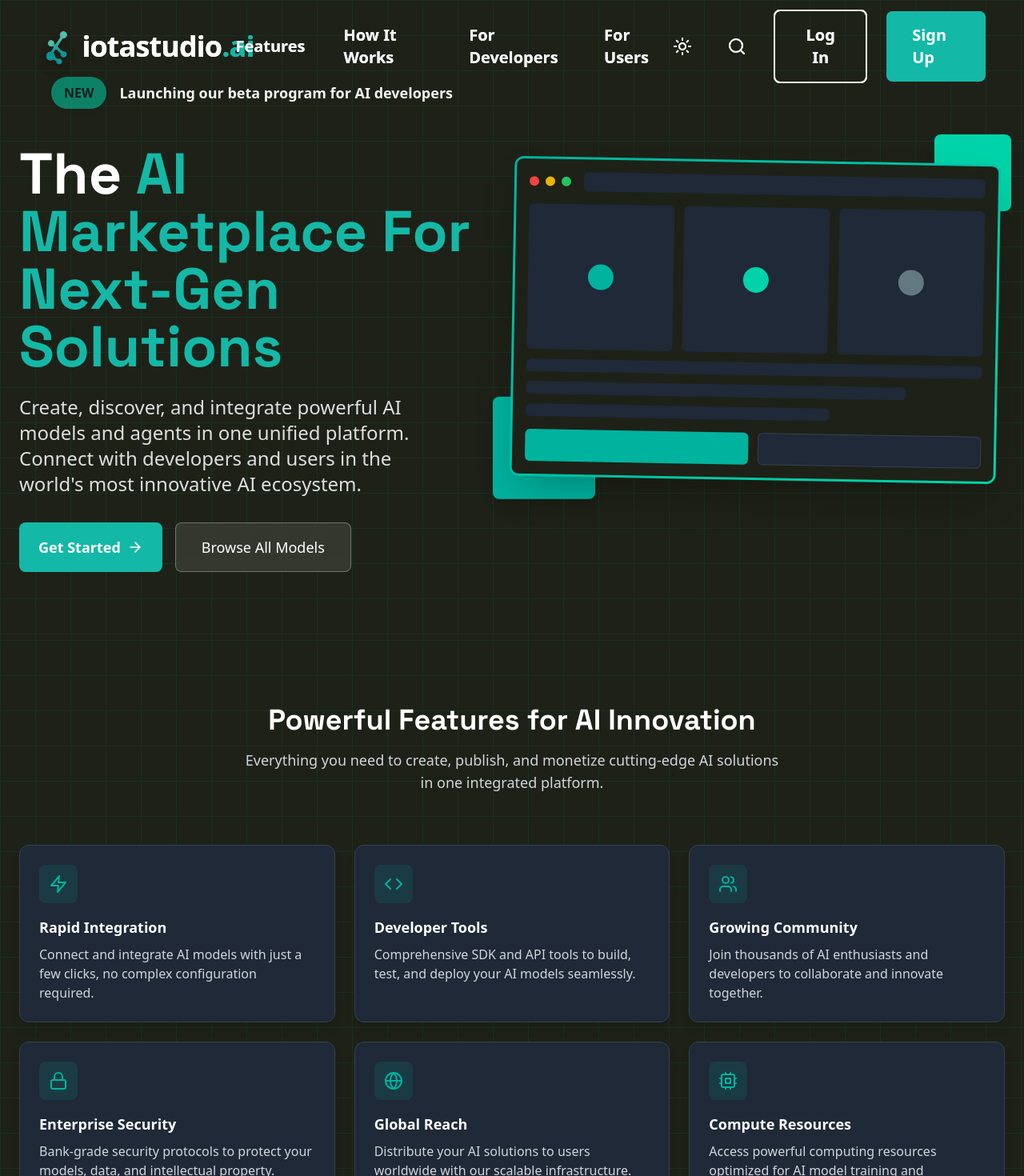
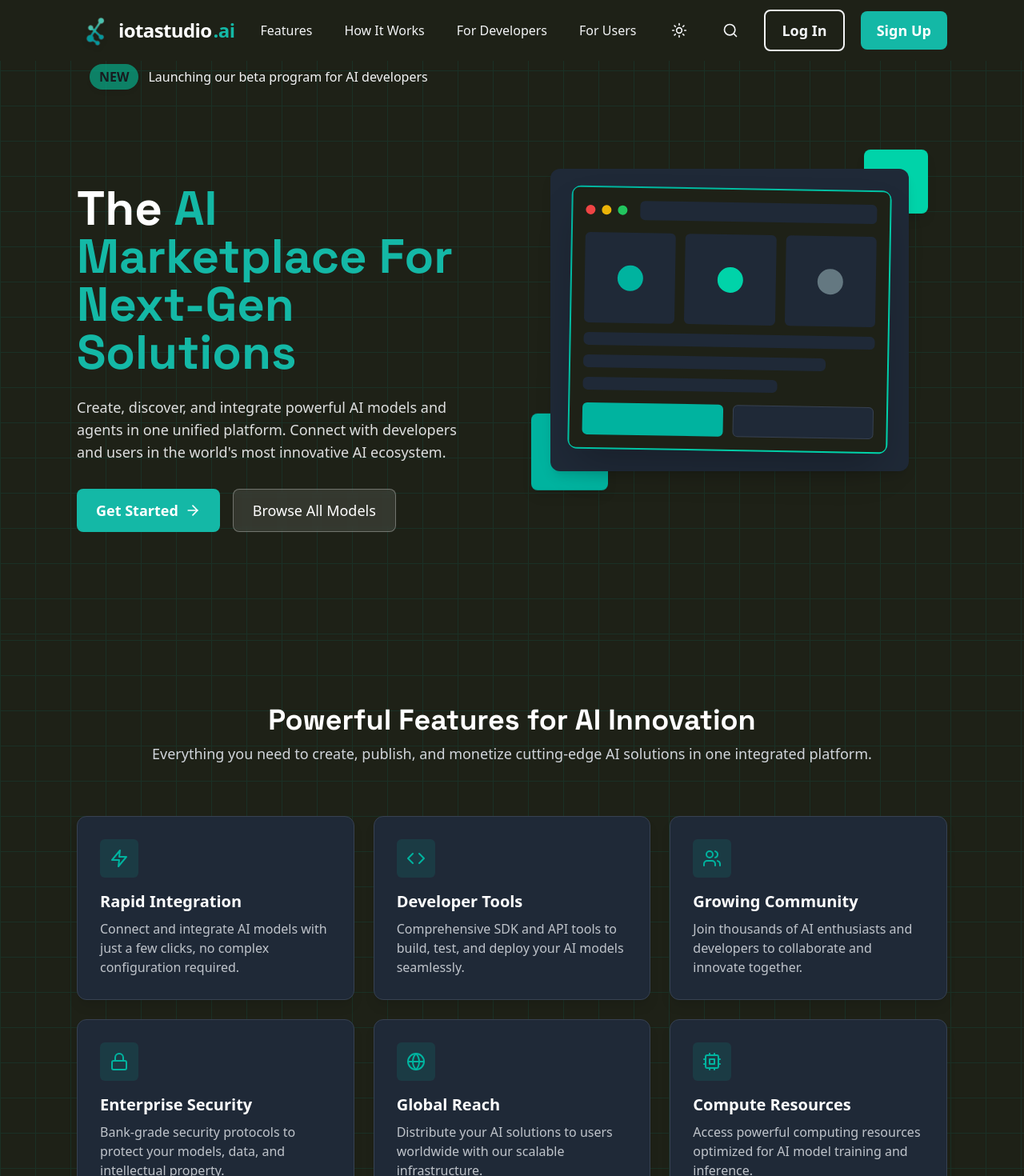
Before and after one commit to AIStudio-Agent/AI-Studio-Core, a React (Vite) app: page / in a window 1280 px wide. Shown: the top 1470 px of the page at 80% size. Built offline with nearby package versions, Linux system fonts and the light colour scheme.

Commit message:
Fix navbar styling and theme sync with feature cards

```diff
--- a/src/components/Cta.tsx
+++ b/src/components/Cta.tsx
@@ -24,7 +24,7 @@ const Cta: React.FC = () => {
         style={{ animationDelay: '1s' }}
       />
 
-      <div className="container mx-auto px-4 md:px-6 relative z-10">
+      <div className="w-full px-4 sm:px-8 md:px-12 lg:px-20 xl:px-24 relative z-10">
         <div className="max-w-4xl mx-auto text-center">
           <h2 className="font-['Space_Grotesk'] text-3xl md:text-4xl lg:text-5xl font-bold mb-6 text-black dark:text-white">
             Ready to Transform Your AI Journey?
--- a/src/components/Features.tsx
+++ b/src/components/Features.tsx
@@ -21,19 +21,17 @@ const FeatureCard: React.FC<FeatureCardProps> = ({ icon, title, description }) =
         boxShadow: `0 4px 15px ${colors.primary[500]}40`,
         transition: { type: 'spring', stiffness: 200, damping: 18 },
       }}
-      className="bg-[#F3F4F6] dark:bg-neutral-800 rounded-xl p-6 shadow-lg transition-all
-                border border-neutral-200 dark:border-neutral-700 cursor-pointer hover:backdrop-blur-md"
+      className="bg-[#F3F4F6] dark:bg-neutral-800 rounded-xl p-6 xl:p-7 shadow-lg transition-all border border-neutral-200 dark:border-neutral-700 cursor-pointer hover:backdrop-blur-md"
     >
       <div
-        className="w-12 h-12 rounded-lg flex items-center justify-center mb-4"
+        className="w-12 h-12 rounded-md flex items-center justify-center mb-4"
         style={{ backgroundColor: `${colors.primary[500]}20` }}
       >
         {icon}
       </div>
-      <h3 className="text-lg font-semibold mb-2 text-neutral-900 dark:text-white">{title}</h3>
-      <p className="text-neutral-700 dark:text-neutral-300">{description}</p>
+      <h3 className="text-xl font-semibold mb-2 text-neutral-900 dark:text-white">{title}</h3>
+      <p className="text-base text-neutral-700 dark:text-neutral-300 opacity-90">{description}</p>
     </motion.div>
-
   );
 };
 
@@ -72,7 +70,7 @@ const Features: React.FC = () => {
   ];
 
   return (
-    <section id="features" className="relative py-20 bg-white dark:bg-[#1E2117] transition-colors overflow-hidden">
+    <section id="features" className="relative py-20 bg-white dark:bg-[#1E2117] transition-colors overflow-hidden w-full">
       {/* Background Grid */}
       <div className="absolute inset-0 z-0 opacity-10 pointer-events-none">
         <div
@@ -86,10 +84,10 @@ const Features: React.FC = () => {
       </div>
 
       {/* Content */}
-      <div className="relative z-10 container mx-auto px-4 md:px-6">
+      <div className="relative z-10 w-full px-4 sm:px-8 md:px-12 lg:px-20 xl:px-24">
         <div className="text-center mb-16">
           <motion.h2
-            className="font-['Space_Grotesk'] text-3xl md:text-4xl font-bold mb-4 text-neutral-900 dark:text-white"
+            className="font-['Space_Grotesk'] text-3xl md:text-4xl font-bold text-neutral-900 dark:text-white"
             initial={{ opacity: 0, y: -30 }}
             whileInView={{ opacity: 1, y: 0 }}
             transition={{ duration: 0.5 }}
@@ -98,7 +96,7 @@ const Features: React.FC = () => {
             Powerful Features for AI Innovation
           </motion.h2>
           <motion.p
-            className="text-lg text-neutral-700 dark:text-neutral-300 max-w-2xl mx-auto"
+            className="text-lg text-neutral-700 dark:text-neutral-300 opacity-90 mt-2"
             initial={{ opacity: 0 }}
             whileInView={{ opacity: 1 }}
             transition={{ delay: 0.2, duration: 0.5 }}
@@ -108,7 +106,7 @@ const Features: React.FC = () => {
           </motion.p>
         </div>
 
-        <div className="grid grid-cols-1 md:grid-cols-2 lg:grid-cols-3 gap-6">
+        <div className="w-full grid grid-cols-1 md:grid-cols-2 lg:grid-cols-3 gap-6">
           {features.map((feature, index) => (
             <FeatureCard
               key={index}
--- a/src/components/Footer.tsx
+++ b/src/components/Footer.tsx
@@ -4,7 +4,7 @@ import { Github, Linkedin, Mail } from 'lucide-react';
 const Footer: React.FC = () => {
   return (
     <footer className="relative bg-white dark:bg-[#1E2117] py-12 overflow-hidden">
-      <div className="relative z-10 container mx-auto px-4 md:px-6">
+      <div className="relative z-10 w-full px-4 sm:px-8 md:px-12 lg:px-20 xl:px-24">
         <div className="grid grid-cols-1 md:grid-cols-2 lg:grid-cols-5 gap-8">
           {/* Logo and description */}
           <div className="lg:col-span-2">
--- a/src/components/Header.tsx
+++ b/src/components/Header.tsx
@@ -18,62 +18,62 @@ const Header: React.FC = () => {
   }, [isLandingPage]);
 
   const commonLinkClasses =
-    'text-lg xl:text-xl font-semibold transition-colors text-neutral-900 dark:text-neutral-100 hover:text-teal-500';
+    'text-sm md:text-base font-medium transition-colors text-neutral-900 dark:text-neutral-100 hover:text-teal-500';
 
   const iconButtonClass =
-    'flex items-center justify-center w-12 h-12 xl:w-14 xl:h-14 rounded-full hover:bg-black/10 dark:hover:bg-white/10 transition-colors';
+    'flex items-center justify-center w-10 h-10 md:w-11 md:h-11 rounded-full hover:bg-black/10 dark:hover:bg-white/10 transition-colors';
 
   const borderButtonClass =
-    'px-6 py-3 xl:px-8 xl:py-4 text-lg xl:text-xl font-semibold rounded-lg transition-all border-2 text-center';
+    'px-4 py-2 md:px-5 md:py-2.5 text-base md:text-lg font-semibold rounded-lg transition-all border-2 text-center';
 
   return (
     <header
       className={`fixed w-full z-50 transition-all duration-300 ${
         isScrolled
-          ? 'backdrop-blur-sm shadow-lg py-2 bg-white/90 dark:bg-[rgba(31,41,55,0.95)]'
-          : 'py-3 bg-white dark:bg-transparent'
+          ? 'backdrop-blur-sm shadow-md py-2 bg-[#F3F4F6] dark:bg-neutral-800'
+          : 'py-3 bg-white dark:bg-[#1E2117]'
       }`}
     >
-      <div className="container mx-auto px-4 md:px-8 lg:px-12">
+      <div className="w-full px-4 sm:px-8 md:px-12 lg:px-20 xl:px-24">
         <div className="flex items-center justify-between">
           {/* Logo */}
           <Link to="/" className="flex items-center">
             <img
               src="/iotastudiologo.png"
               alt="iotastudio logo"
-              className="h-12 w-12 mr-4 drop-shadow-lg object-contain"
+              className="h-10 w-10 mr-3 drop-shadow-md object-contain"
             />
-            <div className="flex items-center">
-              <span className="text-2xl md:text-3xl lg:text-4xl font-bold tracking-tight text-neutral-900 dark:text-white">
+            <div className="flex items-center leading-tight">
+              <span className="text-xl sm:text-2xl font-bold tracking-tight text-neutral-900 dark:text-white">
                 iotastudio
               </span>
-              <span className="text-2xl md:text-3xl lg:text-4xl font-bold tracking-tight text-teal-500">
+              <span className="text-xl sm:text-2xl font-bold tracking-tight text-teal-500 ml-0.5">
                 .ai
               </span>
             </div>
           </Link>
 
-          {/* Nav */}
-          <nav className="hidden lg:flex items-center space-x-8 xl:space-x-12">
+          {/* Desktop Nav */}
+          <nav className="hidden lg:flex items-center space-x-6 xl:space-x-10">
             {['#features', '#how-it-works', '#for-developers', '#for-users'].map((href) => (
               <a key={href} href={href} className={commonLinkClasses}>
-                {href.replace('#', '').replace(/-/g, ' ').replace(/\b\w/g, c => c.toUpperCase())}
+                {href.replace('#', '').replace(/-/g, ' ').replace(/\b\w/g, (c) => c.toUpperCase())}
               </a>
             ))}
           </nav>
 
-          {/* Desktop Icons */}
-          <div className="hidden lg:flex items-center space-x-4 xl:space-x-6">
+          {/* Icons + Auth Buttons */}
+          <div className="hidden lg:flex items-center space-x-3 xl:space-x-5">
             <button onClick={toggleTheme} className={iconButtonClass} aria-label="Toggle theme">
               {theme === 'dark' ? (
-                <Sun size={24} className="text-neutral-900 dark:text-neutral-100" />
+                <Sun size={20} className="text-neutral-900 dark:text-neutral-100" />
               ) : (
-                <Moon size={24} className="text-neutral-900 dark:text-neutral-100" />
+                <Moon size={20} className="text-neutral-900 dark:text-neutral-100" />
               )}
             </button>
 
             <button className={iconButtonClass} aria-label="Search">
-              <Search size={24} className="text-neutral-900 dark:text-neutral-100" />
+              <Search size={20} className="text-neutral-900 dark:text-neutral-100" />
             </button>
 
             <Link
@@ -85,7 +85,7 @@ const Header: React.FC = () => {
 
             <Link
               to="/signup"
-              className="px-6 py-3 xl:px-8 xl:py-4 text-lg xl:text-xl font-semibold rounded-lg text-white bg-teal-500 hover:bg-teal-600 transition-colors"
+              className="px-4 py-2 md:px-5 md:py-2.5 text-base md:text-lg font-semibold rounded-lg text-white bg-teal-500 hover:bg-teal-600 transition-colors"
             >
               Sign Up
             </Link>
@@ -98,9 +98,9 @@ const Header: React.FC = () => {
             aria-label="Toggle menu"
           >
             {isMobileMenuOpen ? (
-              <X size={28} className="text-neutral-900 dark:text-neutral-100" />
+              <X size={26} className="text-neutral-900 dark:text-neutral-100" />
             ) : (
-              <Menu size={28} className="text-neutral-900 dark:text-neutral-100" />
+              <Menu size={26} className="text-neutral-900 dark:text-neutral-100" />
             )}
           </button>
         </div>
@@ -109,16 +109,16 @@ const Header: React.FC = () => {
       {/* Mobile Menu */}
       {isMobileMenuOpen && (
         <div className="lg:hidden absolute w-full left-0 top-full bg-white dark:bg-[#1E2117] border-t border-neutral-300 dark:border-neutral-800 backdrop-blur-sm transition-colors">
-          <div className="container mx-auto px-6 py-4">
+          <div className="px-6 py-4">
             <nav className="flex flex-col space-y-4">
-              {['#features', '#for-developers', '#for-users'].map((href) => (
+              {['#features', '#how-it-works', '#for-developers', '#for-users'].map((href) => (
                 <a
                   key={href}
                   href={href}
                   className={`${commonLinkClasses} py-2`}
                   onClick={() => setIsMobileMenuOpen(false)}
                 >
-                  {href.replace('#', '').replace(/-/g, ' ').replace(/\b\w/g, c => c.toUpperCase())}
+                  {href.replace('#', '').replace(/-/g, ' ').replace(/\b\w/g, (c) => c.toUpperCase())}
                 </a>
               ))}
 
@@ -132,7 +132,7 @@ const Header: React.FC = () => {
                 </Link>
                 <Link
                   to="/signup"
-                  className={`${borderButtonClass} border-neutral-900 text-neutral-900 dark:border-neutral-100 dark:text-neutral-100 hover:bg-black/10 dark:hover:bg-white/10`}
+                  className={`${borderButtonClass} bg-teal-500 text-white hover:bg-teal-600`}
                   onClick={() => setIsMobileMenuOpen(false)}
                 >
                   Sign Up
@@ -141,13 +141,13 @@ const Header: React.FC = () => {
 
               <button
                 onClick={toggleTheme}
-                className="mt-4 flex items-center justify-center w-12 h-12 rounded-full hover:bg-black/10 dark:hover:bg-white/10 transition-colors"
+                className="mt-4 flex items-center justify-center w-10 h-10 rounded-full hover:bg-black/10 dark:hover:bg-white/10 transition-colors"
                 aria-label="Toggle theme"
               >
                 {theme === 'dark' ? (
-                  <Sun size={24} className="text-neutral-900 dark:text-neutral-100" />
+                  <Sun size={20} className="text-neutral-900 dark:text-neutral-100" />
                 ) : (
-                  <Moon size={24} className="text-neutral-900 dark:text-neutral-100" />
+                  <Moon size={20} className="text-neutral-900 dark:text-neutral-100" />
                 )}
               </button>
             </nav>
--- a/src/components/Hero.tsx
+++ b/src/components/Hero.tsx
@@ -1,6 +1,6 @@
 import React, { useState, useEffect, useRef } from 'react';
 import { ArrowRight } from 'lucide-react';
-import { Link, useNavigate } from 'react-router-dom';
+import { Link } from 'react-router-dom';
 import { colors } from '../theme/colors';
 
 const Hero: React.FC = () => {
@@ -26,7 +26,7 @@ const Hero: React.FC = () => {
     const animate = (timestamp: number) => {
       if (!startTimeRef.current) startTimeRef.current = timestamp;
       const elapsed = timestamp - startTimeRef.current;
-      const targetChars = Math.min(fullText.length, elapsed * charsPerSecond / 1000);
+      const targetChars = Math.min(fullText.length, (elapsed * charsPerSecond) / 1000);
 
       while (charAccumulator < targetChars && currentIndex < fullText.length) {
         charAccumulator += charsPerFrame;
@@ -56,10 +56,11 @@ const Hero: React.FC = () => {
   return (
     <section className="relative min-h-screen flex flex-col justify-center overflow-hidden bg-white dark:bg-[#1E2117] transition-colors">
       {/* NEW Badge */}
-  <div className="absolute top-24 left-7 md:left-16 z-20">
+      <div className="absolute top-20 left-16 sm:left-[5.5rem] md:left-[6.5rem] lg:left-[7rem] z-20">
+
         <div className="flex items-center">
           <span
-        className="px-4 py-2 text-sm md:text-base font-semibold rounded-full mr-4 animate-pulse shadow-md"
+            className="px-3 py-1 text-xs sm:text-sm md:text-base font-semibold rounded-full mr-3 animate-pulse shadow-md"
             style={{
               backgroundColor: colors.accent[500],
               color: '#111827',
@@ -67,14 +68,14 @@ const Hero: React.FC = () => {
           >
             NEW
           </span>
-      <span className="text-base md:text-lg font-semibold text-neutral-900 dark:text-neutral-100">
+          <span className="text-sm sm:text-base font-medium text-neutral-900 dark:text-neutral-100">
             Launching our beta program for AI developers
           </span>
         </div>
       </div>
 
       {/* Grid Overlay */}
-  <div className="absolute inset-0 opacity-10 z-0">
+      <div className="absolute inset-0 opacity-10 z-0 pointer-events-none">
         <div
           className="absolute inset-0"
           style={{
@@ -85,31 +86,31 @@ const Hero: React.FC = () => {
         />
       </div>
 
-  {/* Main Container */}
-  <div className="container mx-auto px-4 md:px-6 relative z-10">
+      {/* Main Content */}
+      <div className="w-full px-4 sm:px-8 md:px-12 lg:px-20 xl:px-24 relative z-10">
         <div className="flex flex-col lg:flex-row items-start lg:items-center min-h-screen lg:min-h-0">
           {/* Left Section */}
-      <div className="lg:w-1/2 lg:pr-12 mb-12 lg:mb-0 pt-32 lg:pt-24">
-        <h1 className="font-['Space_Grotesk'] text-5xl md:text-6xl lg:text-7xl font-bold leading-tight text-neutral-900 dark:text-white mb-6 min-h-[1.2em]">
+          <div className="lg:w-1/2 lg:pr-12 mb-10 lg:mb-0 pt-32 lg:pt-24">
+            <h1 className="font-['Space_Grotesk'] text-4xl md:text-5xl lg:text-6xl font-bold leading-tight text-neutral-900 dark:text-white mb-6 min-h-[5.5rem] sm:min-h-[7rem] md:min-h-[8.5rem] lg:min-h-[11rem]">
               {prefix}
               <span className="text-teal-500">{suffix}</span>
             </h1>
 
-        <p className="text-xl md:text-2xl text-neutral-700 dark:text-neutral-100 mb-8 max-w-lg opacity-90">
+            <p className="text-base md:text-lg text-neutral-700 dark:text-neutral-100 mb-8 max-w-lg opacity-90">
               Create, discover, and integrate powerful AI models and agents in one unified platform. Connect with developers and users in the world's most innovative AI ecosystem.
             </p>
 
             <div className="flex flex-col sm:flex-row gap-4">
               <Link
                 to="/login"
-            className="px-6 py-3 text-lg font-semibold rounded-lg text-white bg-teal-500 hover:opacity-90 transition-all flex items-center justify-center"
+                className="px-6 py-3 text-sm sm:text-base md:text-lg font-semibold rounded-lg text-white bg-teal-500 hover:opacity-90 transition-all flex items-center justify-center"
               >
                 Get Started <ArrowRight size={20} className="ml-2" />
               </Link>
 
               <Link
                 to="/browse-models"
-            className="px-8 py-4 rounded-lg text-lg font-medium border flex items-center justify-center backdrop-blur-sm transition-all
+                className="px-6 py-3 rounded-lg text-sm sm:text-base md:text-lg font-medium border flex items-center justify-center backdrop-blur-sm transition-all
                   text-neutral-900 bg-white border-black border-opacity-20 hover:bg-opacity-80 hover:border-opacity-50
                   dark:text-white dark:border-white dark:border-opacity-30 dark:bg-white/10 dark:hover:bg-opacity-20"
               >
@@ -119,13 +120,13 @@ const Hero: React.FC = () => {
           </div>
 
           {/* Right Section */}
-      <div className="lg:w-1/2 lg:absolute lg:right-0 lg:top-1/2 lg:-translate-y-1/2 lg:pr-8">
-        <div className="relative">
+          <div className="lg:w-1/2 flex justify-center items-center">
+            <div className="relative w-full max-w-md bg-neutral-200 dark:bg-neutral-800 rounded-xl p-6 shadow-lg transition-all">
               <div
                 className="rounded-xl overflow-hidden shadow-2xl transform rotate-1"
                 style={{
                   background: `linear-gradient(135deg, ${colors.primary[500]}, ${colors.accent[500]})`,
-              padding: '3px',
+                  padding: '2px',
                 }}
               >
                 <div className="bg-white dark:bg-[#1E2117] rounded-lg p-4 transition-colors">
@@ -158,11 +159,11 @@ const Hero: React.FC = () => {
 
               {/* Floating Boxes */}
               <div
-            className="absolute -bottom-6 -left-6 w-32 h-32 rounded-lg shadow-lg transform -rotate-6 animate-float"
+                className="absolute -bottom-6 -left-6 w-24 h-24 rounded-lg shadow-lg transform -rotate-6 animate-float"
                 style={{ background: colors.primary[500], animationDelay: '0.5s', zIndex: -1 }}
               ></div>
               <div
-            className="absolute -top-8 -right-4 w-24 h-24 rounded-lg shadow-lg transform rotate-12 animate-float"
+                className="absolute -top-6 -right-6 w-20 h-20 rounded-lg shadow-lg transform rotate-12 animate-float"
                 style={{ background: colors.accent[500], animationDelay: '1s', zIndex: -1 }}
               ></div>
             </div>
@@ -170,7 +171,6 @@ const Hero: React.FC = () => {
         </div>
       </div>
     </section>
-
   );
 };
 
--- a/src/components/ModelShowcase.tsx
+++ b/src/components/ModelShowcase.tsx
@@ -170,7 +170,7 @@ const ModelShowcase: React.FC = () => {
         ></div>
       </div>
 
-      <div className="container mx-auto px-4 md:px-6 relative z-10">
+      <div className="w-full px-4 sm:px-8 md:px-12 lg:px-20 xl:px-24 relative z-10">
         <div className="text-center mb-12">
           <h2 className="font-['Space_Grotesk'] text-3xl md:text-4xl font-bold mb-4 text-gray-900 dark:text-white">
             Featured AI Models
--- a/tailwind.config.js
+++ b/tailwind.config.js
@@ -1,6 +1,6 @@
 /** @type {import('tailwindcss').Config} */
 module.exports = {
-  darkMode: 'class', // Enables dark mode using class strategy
+  darkMode: 'class',
   content: ['./index.html', './src/**/*.{js,ts,jsx,tsx}'],
   theme: {
     extend: {
```
Also changed, not shown: src/components/ForDevelopers.tsx (+7 -5 lines), src/components/ForUsers.tsx (+25 -25 lines), src/components/HowItWorks.tsx (+12 -12 lines), 1 other file (tests, documents, lock files or other folders). Lines whose indentation alone changed are shown as unchanged.
